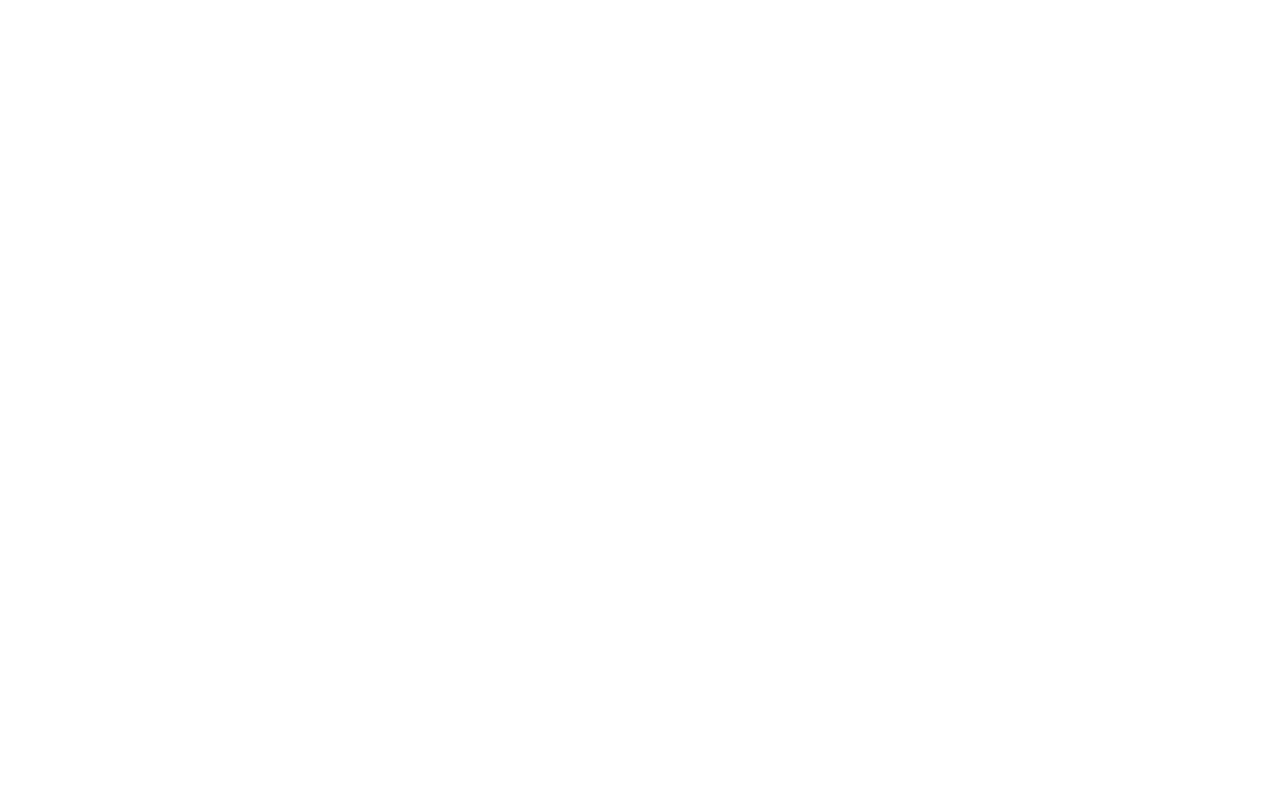
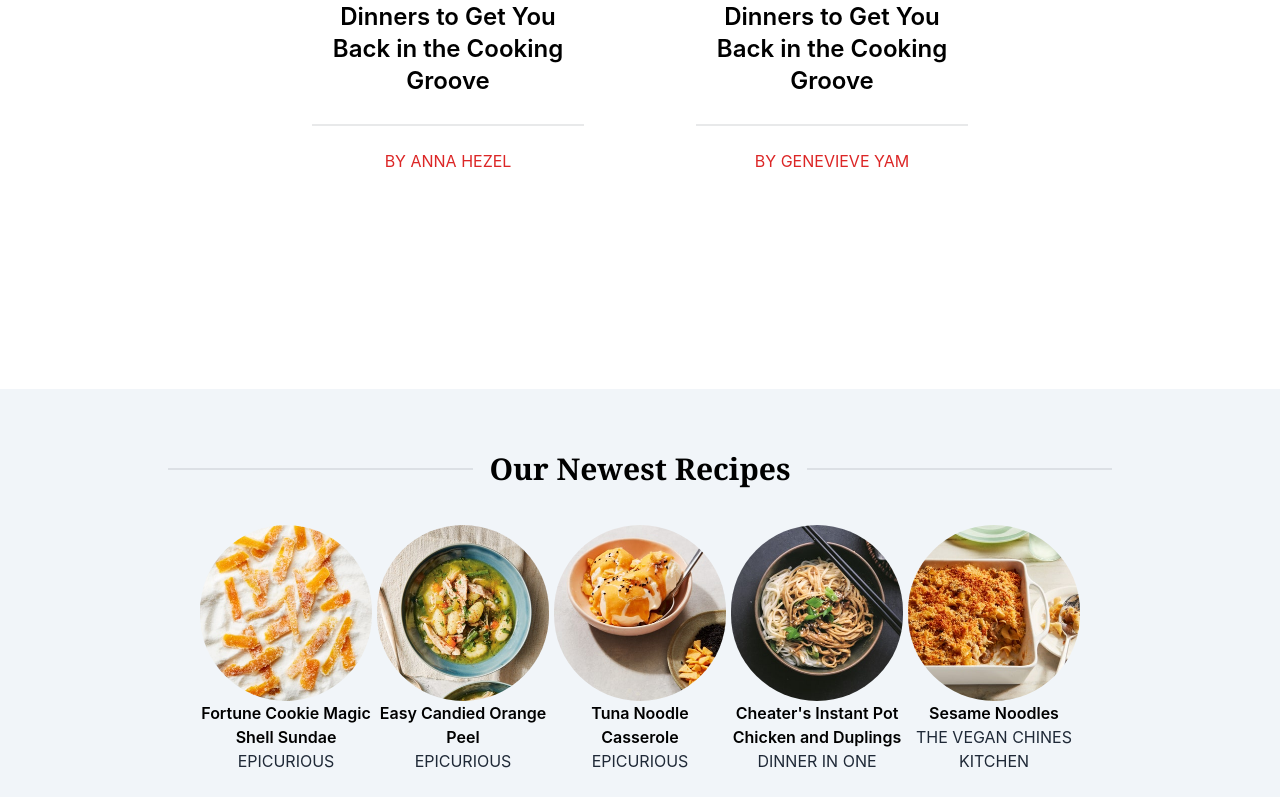
Before and after one commit to team-solvers-kpr/project-epicurious, a React (Create React App) app: page / in a window 1280 px wide. Shown: the part 883-1680 px from the top of the page. Before the commit the page ends 800 px from the top, so only its background shows below. Built offline with nearby package versions, Linux system fonts and the light colour scheme.

Commit message:
Our newest recipes section

```diff
--- a/src/assets/data/RecipesData.js
+++ b/src/assets/data/RecipesData.js
@@ -8,32 +8,32 @@
 const recipesData = [
     {
         id: uuidv4(),
-        name:'epicurious',
-        desc: 'Fortune Cookie Magic Shell Sundae',
+        heading:'epicurious',
+        title: 'Fortune Cookie Magic Shell Sundae',
         img: CandiedImg,
     },
     {
         id: uuidv4(),
-        title:'epicurious',
-        desc: 'Easy Candied Orange Peel',
+        heading:'epicurious',
+        title: 'Easy Candied Orange Peel',
         img: CheaterImg,
     },
     {
         id: uuidv4(),
-        name:'epicurious',
-        desc: 'Tuna Noodle Casserole',
+        heading:'epicurious',
+        title: 'Tuna Noodle Casserole',
         img: FortunateImg,
     },
     {
         id: uuidv4(),
-        name:'Dinner In one',
-        desc: "Cheater's Instant Pot Chicken and Duplings",
+        heading:'Dinner In one',
+        title: "Cheater's Instant Pot Chicken and Duplings",
         img: SesameImg,
     },
     {
         id: uuidv4(),
-        name:'The vegan Chines Kitchen',
-        desc: 'Sesame Noodles',
+        heading:'The vegan Chines Kitchen',
+        title: 'Sesame Noodles',
         img: TunaImg,
     },
 ];
--- a/src/components/pages/Home/Home.js
+++ b/src/components/pages/Home/Home.js
@@ -8,8 +8,8 @@
   return (
     <div>
       <HomeCard></HomeCard>
-      {/* <BookRelease></BookRelease>
-      <Products></Products> */}
+      <BookRelease></BookRelease>
+      <Products></Products>
 
 
       <NewestRecipes></NewestRecipes>
--- a/src/components/pages/Home/NewestRecipes.js
+++ b/src/components/pages/Home/NewestRecipes.js
@@ -1,21 +1,55 @@
 import React from 'react'
-import Recipe from './Recipe'
+import Recipe from './Recipe';
+import { Swiper, SwiperSlide } from 'swiper/react';
+import recipesData from '../../../assets/data/RecipesData';
+
+// swiper style import
+import 'swiper/css';
+
 
 export default function NewestRecipes() {
   return (
-    <div className='newest_recipes bg-slate-100 h-96 '>
-        <div className='recipes_header'>
-            <div className="divider m-16 inline-flex w-3/4">
-                <h1 className='font-bold font-serif text-3xl'>Our Newest Recipes</h1>
+    <div className='newest_recipes bg-slate-100'>
+        <div className='lg:m-40 sm:p-2 sm:m-28'>
+            <div className='recipes_header'>
+                <div className="divider md:inline-flex lg:inline-flex w-full mt-16 text-black">
+                    <h1 className='font-bold font-serif text-3xl'>Our Newest Recipes</h1>
+                </div>
+            </div>
+            <div className='recipes_allItems md:m-8 mb-8'>
+                <Swiper
+                    spaceBetween={5}
+                    slidesPerView={5}
+                    breakpoints={{
+                        // when windows width is >= 640px
+                        640: {
+                        slidesPerView: 2,
+                        },
+                        // when windows width is >= 768px
+                        768: {
+                        slidesPerView: 3,
+                        },
+                        1200: {
+                        slidesPerView: 5,
+                        },
+                    }}
+                >
+                {recipesData.map((recipe, index) =>{
+                    if(index >= 5) return '';
+                    return (
+                        <SwiperSlide
+                        key={recipe.id}>
+                            <Recipe
+                                title={recipe.title}
+                                img={recipe.img}
+                                heading={recipe.heading}
+                            />
+                        </SwiperSlide>
+                    )
+                })}
+                </Swiper>
             </div>
         </div>
-        <div className='recipes_allItems'>
-            <div>
-                all the projects
-            </div>
-        </div>
-
-        <Recipe />
     </div>
   )
 }
--- a/src/components/pages/Home/Recipe.js
+++ b/src/components/pages/Home/Recipe.js
@@ -3,21 +3,20 @@
 
 export default function Recipe({
     img = recipesImg,
-    name = 'new recipes name',
-    desc = 'recipes desc'
+    heading = 'recipes',
+    title = 'recipes title lorem'
 }) {
   return (
-    <div>
-        <a href='/' className="recipes_img">
-            <img src={img} alt="recipes img" />
-        </a>
+    <div className='recipes_items'>
+        <div className="recipes_img overflow-hidden">
+            <img src={img} alt="recipes img" className='h-44 rounded-full' />
+        </div>
         <div className="recipes_info">
             <a href='/'>
-                <p className="recipes_desc">{desc}</p>
+                <h2 className="recipes_litle hover:underline text-black font-semibold">{title}</h2>
             </a>
-            <h3 className="projectItem_title">{name}</h3>
-
-      </div>
+            <h3 className="recipes_heading uppercase">{heading}</h3>
+        </div>
     </div>
   )
 }
```
